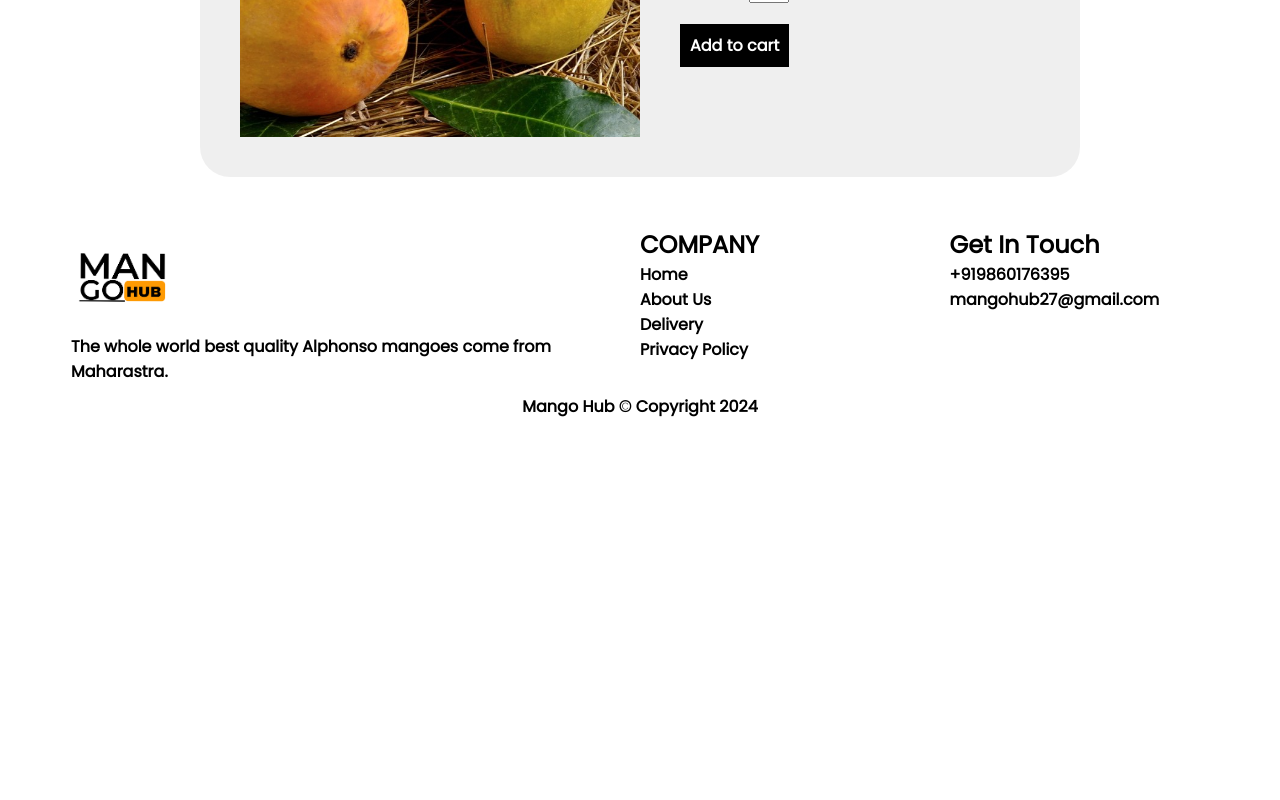
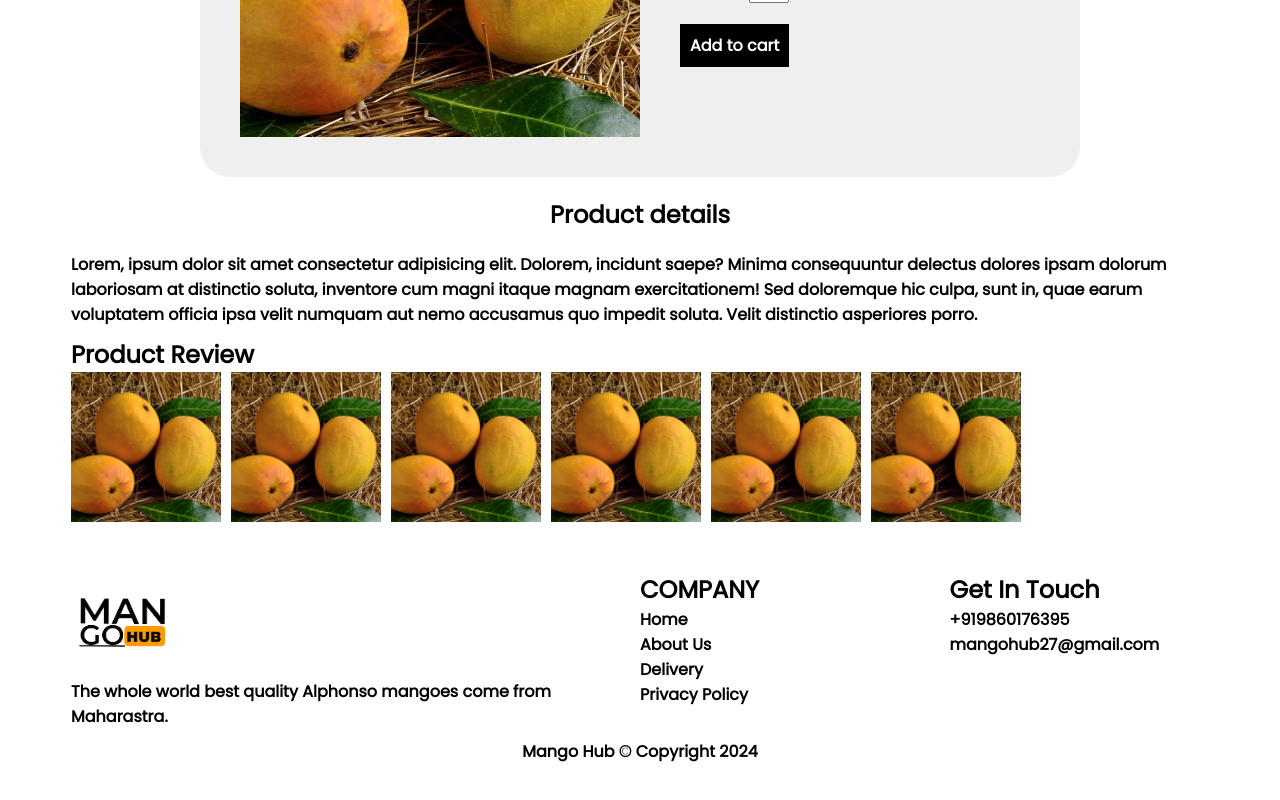
Before and after one commit to SaurabhMestri/mango-hub, a Next.js app: page /ProductDetails in a window 1280 px wide. Shown: the part 480-1280 px from the top of the page. Before the commit the page ends 959 px from the top, so only its background shows below. Built offline with nearby package versions, Linux system fonts and the light colour scheme.

Commit message:
feat:add backend

```diff
--- a/components/Home.tsx
+++ b/components/Home.tsx
@@ -16,6 +16,7 @@ interface HomeProps {
 }
 
 const Home = (props: HomeProps) => {
+console.log(props);
 
   return (
     <>
@@ -42,9 +43,8 @@ const Home = (props: HomeProps) => {
             <button className="btn2">See More</button>
           </div>
         </div>
-        {/* <Product products={props.products} /> */}
         <div>
-          <Menu />
+          <Menu products={props?.products} />
         </div>
         <Item />
       </div>
--- a/pages/ProductDetails.tsx
+++ b/pages/ProductDetails.tsx
@@ -5,7 +5,9 @@ import Item from "../components/Item";
 type Props = {};
 
 const ProductDetails = (props: Props) => {
-  return (<div className="product-container border-radius">
+  return (
+    <div className="main-container">
+      <div className="product-container border-radius">
         <div className=" single-product">
           <div className="  row">
             <div className="col1">
@@ -14,14 +16,14 @@ const ProductDetails = (props: Props) => {
             <div className="col2">
               <h2>Ratnagiri mango</h2>
               <p>Lorem ipsum dolor sit .</p>
-          <h3 className="margin-10px" >$50</h3>
+              <h3 className="margin-10px">$50</h3>
               <select name="" id="">
                 <option value="">small</option>
                 <option value="">medium</option>
                 <option value="">Large</option>
               </select>
               Quantity
-          <input  type="number" name="" id="" />
+              <input type="number" name="" id="" />
               <div className="atc margin-10px">
                 <a className="btn" href="">
                   Add to cart
@@ -29,10 +31,29 @@ const ProductDetails = (props: Props) => {
               </div>
             </div>
           </div>
+        </div>
+      </div>
+      <div className="container">
+        <div className="product-detail center">
+          <h2>Product details</h2>
+        </div>
+        <div className="info">
+          <p>Lorem, ipsum dolor sit amet consectetur adipisicing elit. Dolorem, incidunt saepe? Minima consequuntur delectus dolores ipsam dolorum laboriosam at distinctio soluta, inventore cum magni itaque magnam exercitationem! Sed doloremque hic culpa, sunt in, quae earum voluptatem officia ipsa velit numquam aut nemo accusamus quo impedit soluta. Velit distinctio asperiores porro.</p>
+          </div>
+<div className="product-review">
+  <h2>Product Review</h2>
+  <div className="product-image-review">
+    <Image src={image} height={150} width={150} alt=""/>
+    <Image src={image} height={150} width={150} alt=""/>
+    <Image src={image} height={150} width={150} alt=""/>
+    <Image src={image} height={150} width={150} alt=""/>
+    <Image src={image} height={150} width={150} alt=""/>
+    <Image src={image} height={150} width={150} alt=""/>
+  </div>
+</div>
 
       </div>
     </div>
-
   );
 };
 
--- a/styles/globals.css
+++ b/styles/globals.css
@@ -520,6 +520,22 @@ div::-webkit-scrollbar {
   margin: 20px;
 }
 
+/* ProductReview */
+.product-image-review {
+  display: flex;
+  gap: 10px;
+  overflow-x: hidden;
+  overflow: scroll;
+  scroll-behavior: smooth;
+  scrollbar-width: none;
+  transition: 2s;
+}
+
+.product-review {
+  width: 100%;
+  margin-top: 10px;
+}
+
 /* Mobile view */
 @media screen and (max-width: 767px) {
   .container {
@@ -617,8 +633,6 @@ div::-webkit-scrollbar {
     grid-template-columns: repeat(auto-fit, minmax(300px, 1fr));
   }
 
-
-
   .login-container {
     width: 300px;
   }
@@ -634,7 +648,7 @@ div::-webkit-scrollbar {
   .menu_item {
     display: flex;
     gap: 50px;
-    justify-content: flex-start;
+    justify-content: space-evenly;
     margin: 0 auto;
     text-align: center;
     overflow-x: hidden;
@@ -683,6 +697,10 @@ div::-webkit-scrollbar {
   .container {
     width: 970px;
   }
+
+  .product-container{
+
+  }
 }
 
 /* Desktop */
```
Also changed, not shown: components/Menu.tsx (+5 -30 lines), pages/index.tsx (+9 -0 lines). Lines whose indentation alone changed are shown as unchanged.
